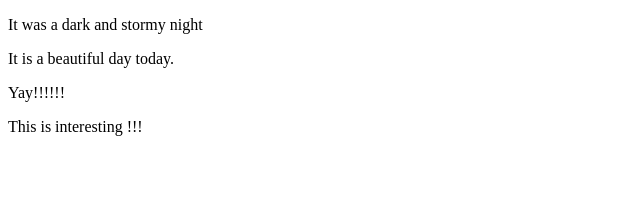
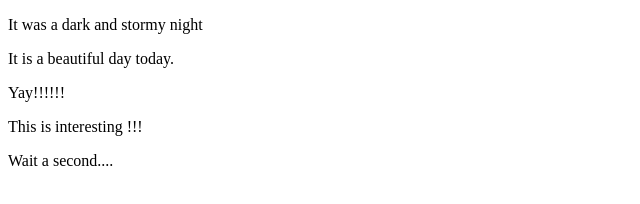
Before and after one commit to JulesTheHun/fireside-story, a plain HTML site: page index.html in a window 1280 px wide. Shown: the whole page, without its empty margins (0-640 px from the left). Drawn offline with Linux system fonts and the light colour scheme.

Commit message:
added fifth line

```diff
--- a/index.html
+++ b/index.html
@@ -5,5 +5,6 @@
   <p>It is a beautiful day today.</p>
   <p>Yay!!!!!!</p>
   <p>This is interesting !!!</p>
+  <p>Wait a second....</p>
   </body>
 </html>
```
